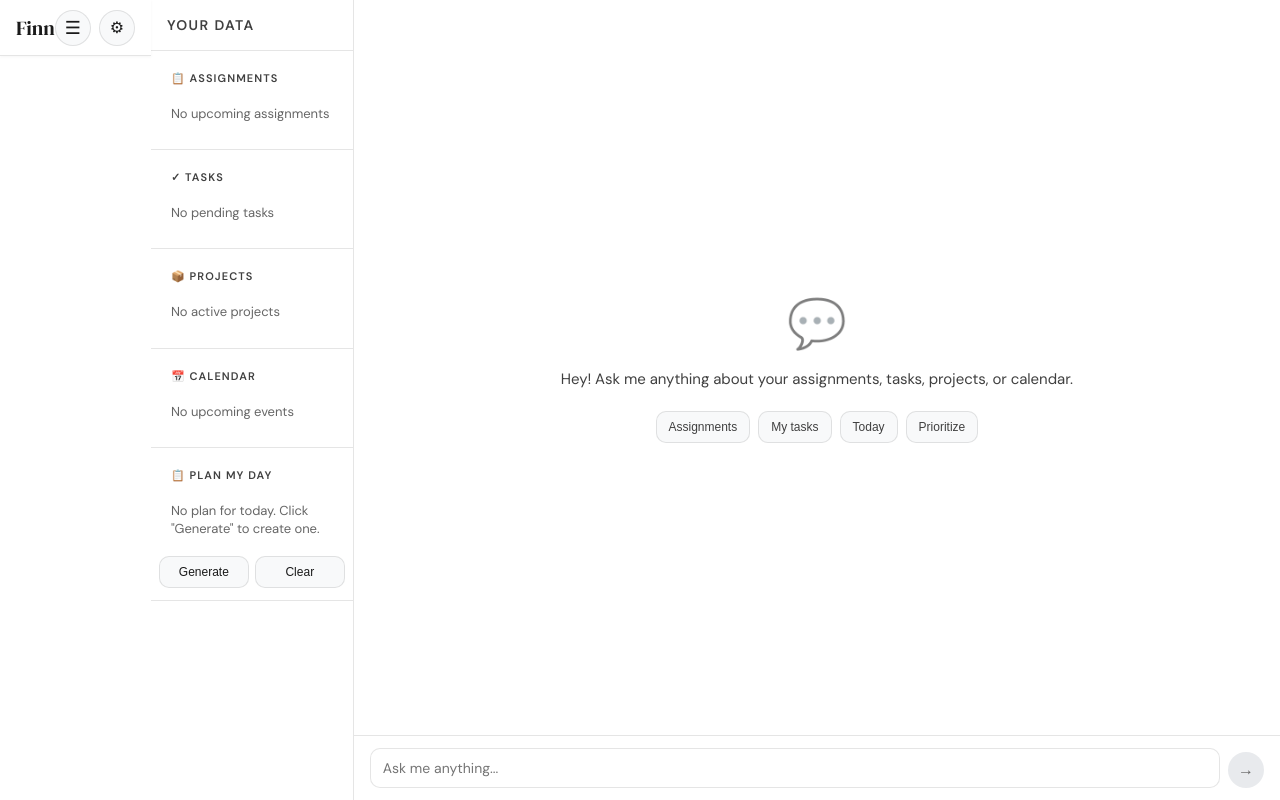
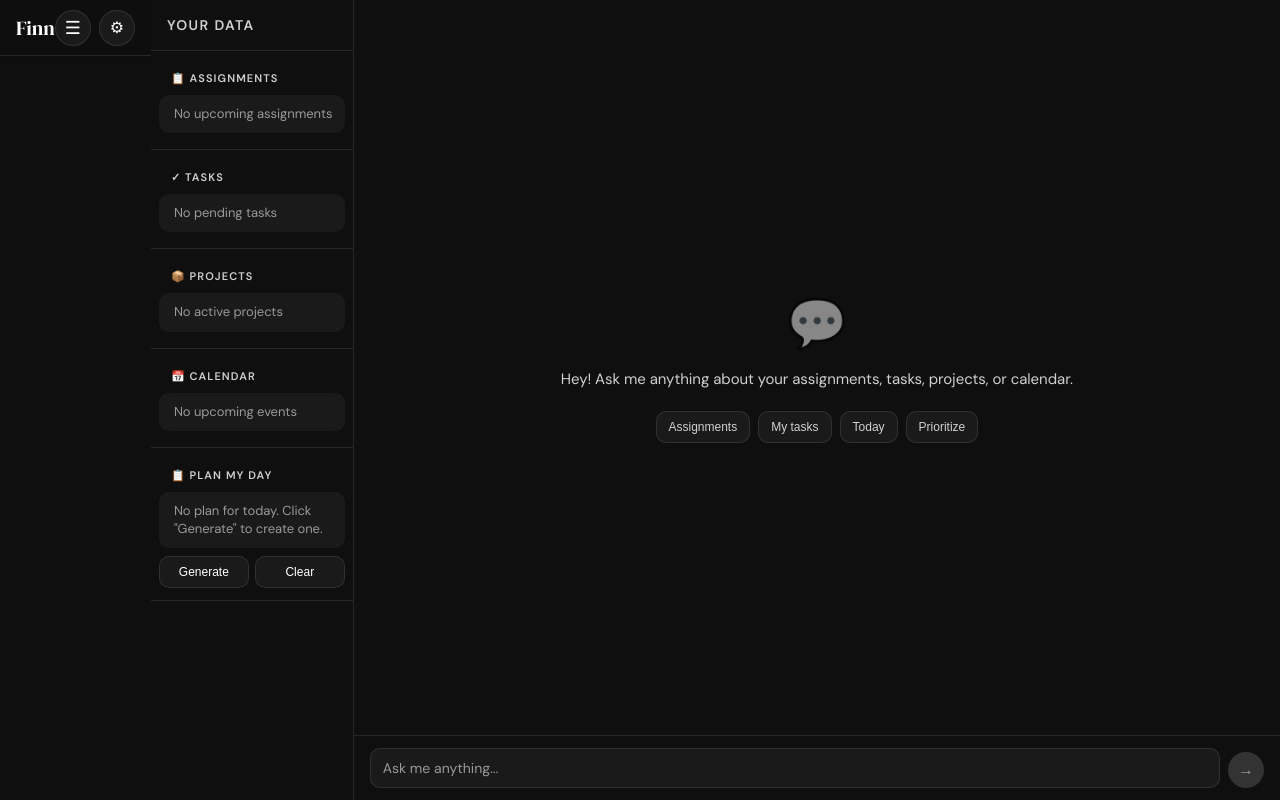
Before and after one commit to fthomas27/students-assistant, a Flask app: page / in a window 1280 px wide. Run offline with Flask 3, Linux system fonts and the light colour scheme; the visitor is signed in with stand-in values (Sample User, id 1); data that the repository does not hold is empty; some libraries are stand-ins or nearby versions.

Commit message:
Redesign UI with dark theme and Claude Code orange accents
- Dark background (#0f0f0f) with orange accent (#FF7F50)
- White text for improved readability
- Orange left border on sidebar items on hover
- Dark input fields with proper contrast
- Updated button colors to match orange theme
- Simplified assignment display (cleaner titles)
- Consistent dark theme across all UI elements

https://claude.ai/code/session_012awGk86Z2sNMgAsQ46AkdZ

```diff
--- a/templates/index.html
+++ b/templates/index.html
@@ -11,22 +11,22 @@
 *, *::before, *::after { box-sizing: border-box; margin: 0; padding: 0; }
 
 :root {
---bg: #ffffff;
---surface: #f8f9fa;
---surface2: #f0f2f5;
---surface3: #e8eaed;
---border: rgba(0,0,0,0.1);
---border2: rgba(0,0,0,0.15);
---text: #1a1a1a;
---text2: #404040;
---text3: #666666;
---accent: #0052cc;
---accent2: #0052cc;
---blue: #0052cc;
---red: #d32f2f;
---amber: #ff9500;
---green: #2e7d32;
---purple: #7c3aed;
+--bg: #0f0f0f;
+--surface: #1a1a1a;
+--surface2: #262626;
+--surface3: #333333;
+--border: rgba(255,255,255,0.1);
+--border2: rgba(255,255,255,0.15);
+--text: #ffffff;
+--text2: #d0d0d0;
+--text3: #999999;
+--accent: #FF7F50;
+--accent2: #FF7F50;
+--blue: #FF7F50;
+--red: #ff6b6b;
+--amber: #ffa940;
+--green: #5cb85c;
+--purple: #b197fc;
 --header-h: 56px;
 --r: 16px;
 --r-sm: 10px;
@@ -48,7 +48,7 @@ letter-spacing: -0.003em;
 /* ── HEADER ── */
 .header {
 height: var(--header-h);
-background: rgba(255,255,255,0.98);
+background: rgba(15,15,15,0.98);
 backdrop-filter: blur(32px);
 border-bottom: 1px solid var(--border);
 display: flex;
@@ -212,14 +212,19 @@ padding: 8px 12px 6px;
 padding: 10px 12px;
 margin: 4px 0;
 border-radius: var(--r-sm);
+border-left: 3px solid transparent;
 cursor: pointer;
-transition: background 0.15s;
+transition: background 0.15s, border-color 0.15s;
 font-size: 13px;
 color: var(--text);
 line-height: 1.4;
+background: var(--surface);
 }
 
-.sidebar-item:hover { background: var(--surface); }
+.sidebar-item:hover {
+  background: var(--surface2);
+  border-left-color: var(--accent);
+}
 .sidebar-item:active { background: var(--surface2); }
 
 .sidebar-item-title {
@@ -403,10 +408,15 @@ padding: 10px 12px;
 font-family: inherit;
 font-size: 14px;
 color: var(--text);
+background: var(--surface);
 outline: none;
-transition: border-color 0.2s;
+transition: border-color 0.2s, background 0.2s;
 max-height: 100px;
 resize: none;
+}
+
+.chat-input::placeholder {
+  color: var(--text3);
 }
 
 .chat-input:focus {
@@ -429,7 +439,7 @@ transition: background 0.15s;
 }
 
 .send-btn:active {
-background: #003da8;
+background: #ff6a3a;
 }
 
 .send-btn:disabled {
@@ -703,8 +713,8 @@ function renderAssignments() {
   container.innerHTML = sorted.slice(0, 8).map(a => `
     <div class="sidebar-item">
       <div class="sidebar-item-title">${a.title}</div>
-      <div class="sidebar-item-meta">${a.class_name || 'Assignment'}</div>
-      <div class="sidebar-item-due">Due: ${formatDate(a.due_iso)}</div>
+      <div class="sidebar-item-meta">${a.class_name || ''}</div>
+      <div class="sidebar-item-due">${formatDate(a.due_iso)}</div>
     </div>
   `).join('');
 }
```
